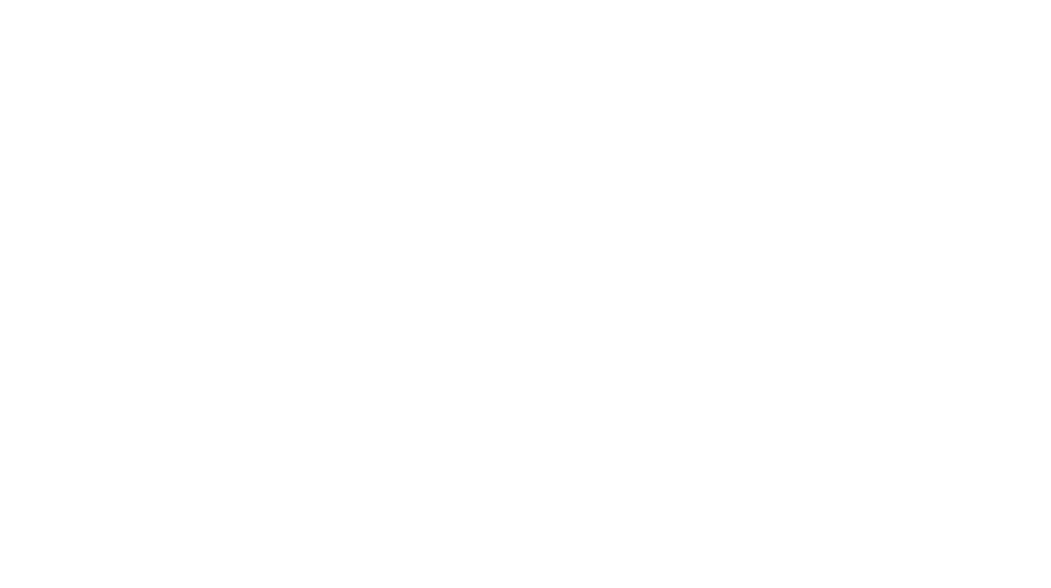
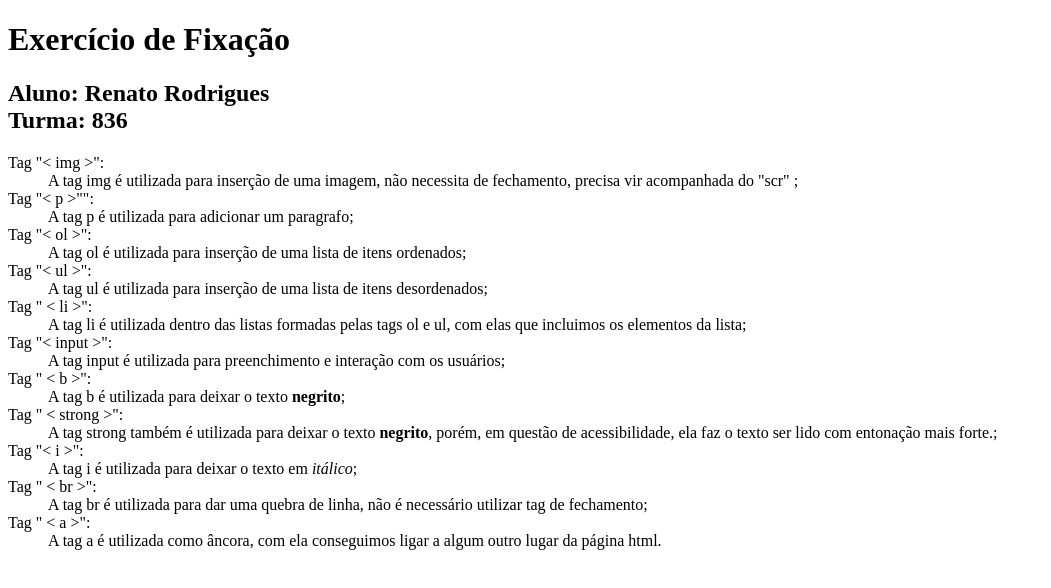
Before and after one commit to rrnato/letscode-front-end-estatico, a plain HTML site: page Exercicio_fixacao/index.html in a window 1280 px wide. Shown: the whole page, without its empty margins (0-1051 px from the left). Drawn offline with Linux system fonts and the light colour scheme.

Commit message:
Exercicio_fixacao

```diff
--- a/Exercicio_fixacao/index.html
+++ b/Exercicio_fixacao/index.html
@@ -0,0 +1,51 @@
+<!--
+    Exercicio de Fixação - Módulo Front-End Estático
+    Aluno: Renato Rodrigues
+-->
+<!Doctype HTML>
+<html lang="pt-BR">
+
+<head>
+  <meta charset="UTF-8">
+  <meta http-equiv="X-UA-Compatible" content="IE=edge">
+  <meta name="viewport" content="width=device-width, initial-scale=1.0">
+  <title>Exercicio de Fixão - Módulo Front-End Estático</title>
+</head>
+<h1>
+    Exercício de Fixação
+</h1>
+<h2>
+    Aluno: Renato Rodrigues <br>
+    Turma: 836
+</h2>
+<body>
+    <dl>
+        <dt>Tag "< img >": </dt>
+        <dd>A tag img é utilizada para inserção de uma imagem, não necessita de fechamento, precisa vir acompanhada do "scr" ; </dd>
+        <dt>Tag "< p >"": </dt>
+        <dd>A tag p é utilizada para adicionar um paragrafo;</dd>
+        <dt>Tag "< ol >":</dt>
+        <dd>A tag ol é utilizada para inserção de uma lista de itens ordenados;</dd>
+        <dt>Tag "< ul >":</dt>
+        <dd>A tag ul é utilizada para inserção de uma lista de itens desordenados;</dd>
+        <dt>Tag " < li >":</dt>
+        <dd>A tag li é utilizada dentro das listas formadas pelas tags ol e ul, com elas que incluimos os elementos da lista;</dd>
+        <dt>Tag "< input >": </dt>
+        <dd>A tag input é utilizada para preenchimento e interação com os usuários;</dd>
+        <dt>Tag " < b >": </dt>
+        <dd>A tag b é utilizada para deixar o texto <b>negrito</b>;</dd>
+        <dt>Tag " < strong >":</dt>
+        <dd>A tag strong também é utilizada para deixar o texto <strong>negrito</strong>, porém, em questão de acessibilidade, ela faz o texto ser lido com entonação mais forte.;
+        </dd>
+        <dt>Tag "< i >":</dt>
+        <dd>A tag i é utilizada para deixar o texto em <i>itálico</i>;</dd>
+        <dt>Tag " < br >":</dt>
+        <dd> A tag br é utilizada para dar uma quebra de linha, não é necessário utilizar tag de fechamento;</dd>
+        <dt>Tag " < a >":</dt>
+        <dd>A tag a é utilizada como âncora, com ela conseguimos ligar a algum outro lugar da página html. </dd>
+
+    </dl>
+
+
+</body>
+</html>
```
Also changed, not shown: Aula 2/anotmaia_documento.html (+1 -1 lines).
